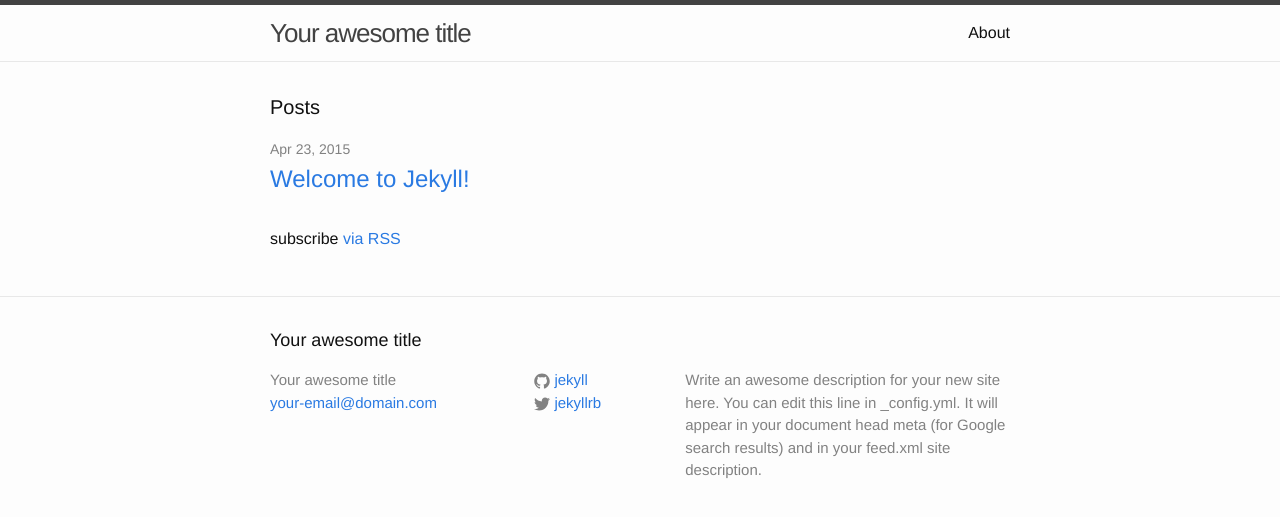
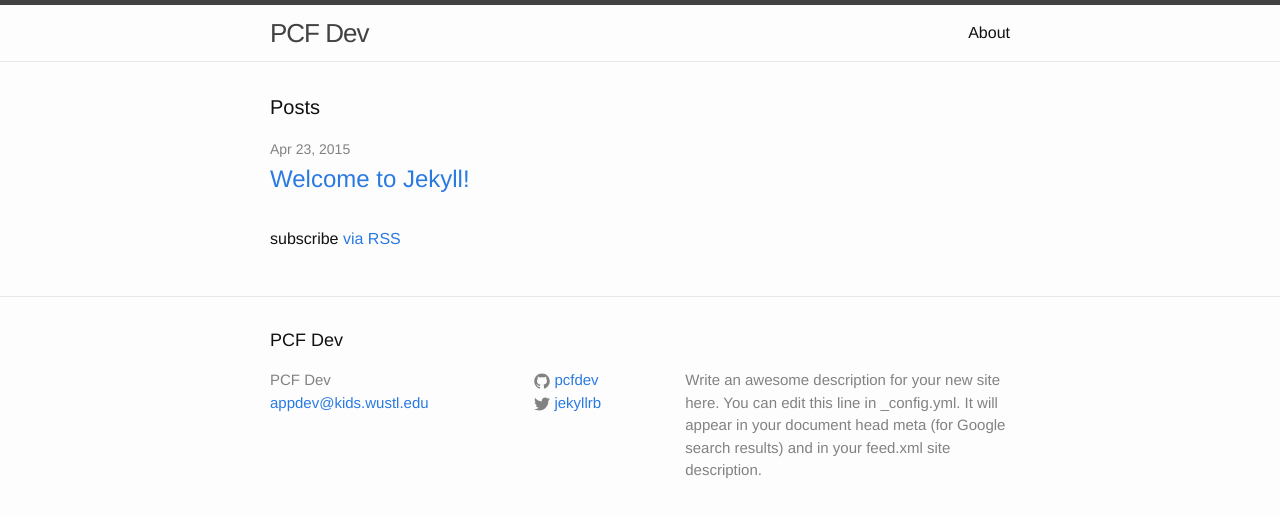
Before and after one commit to PCFDev/pcfdev.github.io, a Jekyll site: the page built from index.html, in a window 1280 px wide. Shown: the top 517 px of the page. Built offline with Jekyll 4.4.1, drawn with Linux system fonts in a browser that asks for light colours.

Commit message:
updating config

```diff
--- a/_config.yml
+++ b/_config.yml
@@ -1,6 +1,6 @@
 # Site settings
-title: Your awesome title
-email: your-email@domain.com
+title: PCF Dev
+email: appdev@kids.wustl.edu
 description: > # this means to ignore newlines until "baseurl:"
   Write an awesome description for your new site here. You can edit this
   line in _config.yml. It will appear in your document head meta (for
@@ -8,7 +8,7 @@ description: > # this means to ignore newlines until "baseurl:"
 baseurl: "" # the subpath of your site, e.g. /blog/
 url: "http://yourdomain.com" # the base hostname & protocol for your site
 twitter_username: jekyllrb
-github_username:  jekyll
+github_username:  pcfdev
 
 # Build settings
 markdown: kramdown
```
Also changed, not shown: 1 other file.
